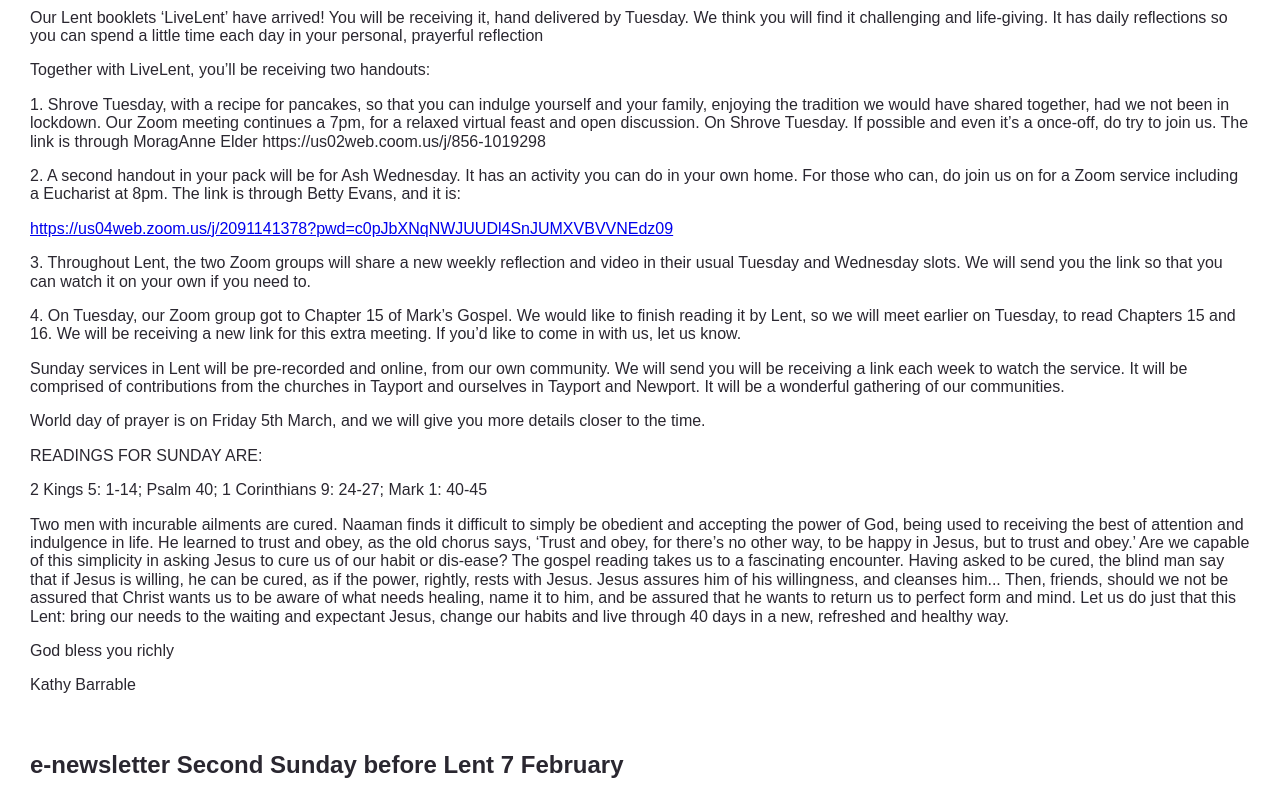
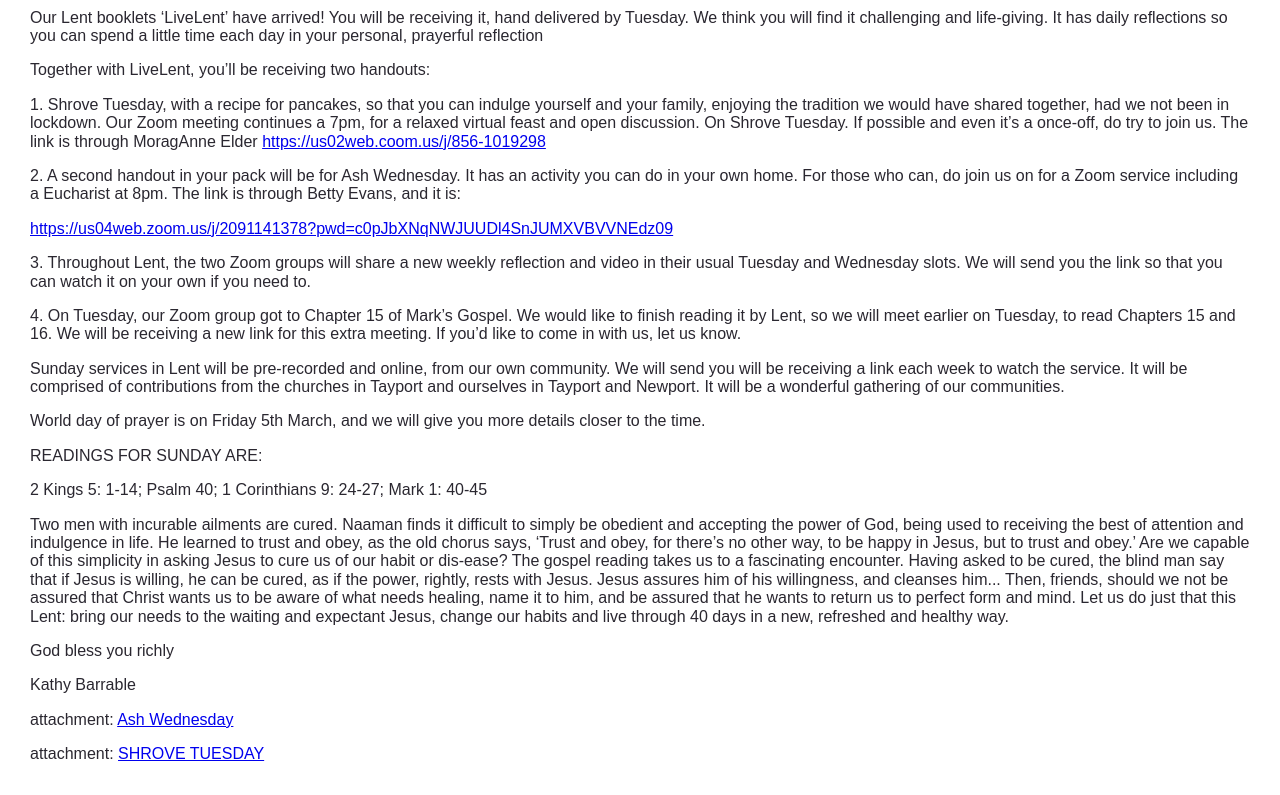
Before and after one commit to mmcnicol/st-margarets-tayport-website, a plain HTML site: page index.html in a window 1280 px wide. Shown: the part 820-1615 px from the top of the page. Drawn offline with Linux system fonts and the light colour scheme.

Commit message:
Update index.html

```diff
--- a/index.html
+++ b/index.html
@@ -153,7 +153,7 @@ hr {
 
 <p>Together with LiveLent, you’ll be receiving two handouts:
 
-<p>1. Shrove Tuesday, with a recipe for pancakes, so that you can indulge yourself and your family, enjoying the tradition we would have shared together, had we not been in lockdown. Our Zoom meeting continues a 7pm, for a relaxed virtual feast and open discussion. On Shrove Tuesday. If possible and even it’s a once-off, do try to join us. The link is through MoragAnne Elder </a href="https://us02web.coom.us/j/856-1019298">https://us02web.coom.us/j/856-1019298</a>
+<p>1. Shrove Tuesday, with a recipe for pancakes, so that you can indulge yourself and your family, enjoying the tradition we would have shared together, had we not been in lockdown. Our Zoom meeting continues a 7pm, for a relaxed virtual feast and open discussion. On Shrove Tuesday. If possible and even it’s a once-off, do try to join us. The link is through MoragAnne Elder <a href="https://us02web.coom.us/j/856-1019298">https://us02web.coom.us/j/856-1019298</a>
 
 <p>2. A second handout in your pack will be for Ash Wednesday. It has an activity you can do in your own home. For those who can, do join us on for a Zoom service including a Eucharist at 8pm. The link is through Betty Evans, and it is:
 
@@ -177,9 +177,9 @@ hr {
 
 <p>Kathy Barrable</p>
 
-<p><a href="http://stmargarettayport.org/media/2021-Ash-Wednesday.docx"></a>
-
-<p><a href="http://stmargarettayport.org/media/2021-SHROVE-TUESDAY.docx"></a>
+<p>attachment: <a href="http://stmargarettayport.org/media/2021-Ash-Wednesday.docx">Ash Wednesday</a>
+
+<p>attachment: <a href="http://stmargarettayport.org/media/2021-SHROVE-TUESDAY.docx">SHROVE TUESDAY</a>
 
 </div> <!-- sub-section -->
 
```
